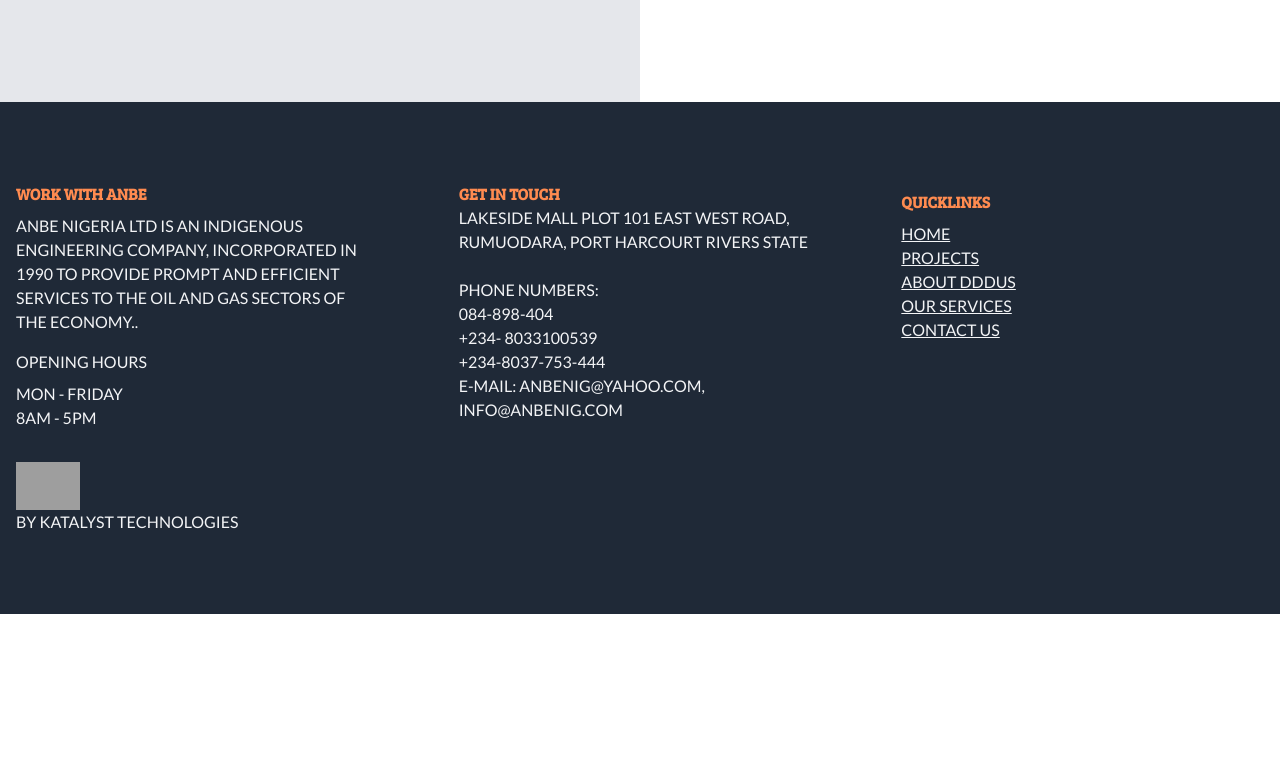
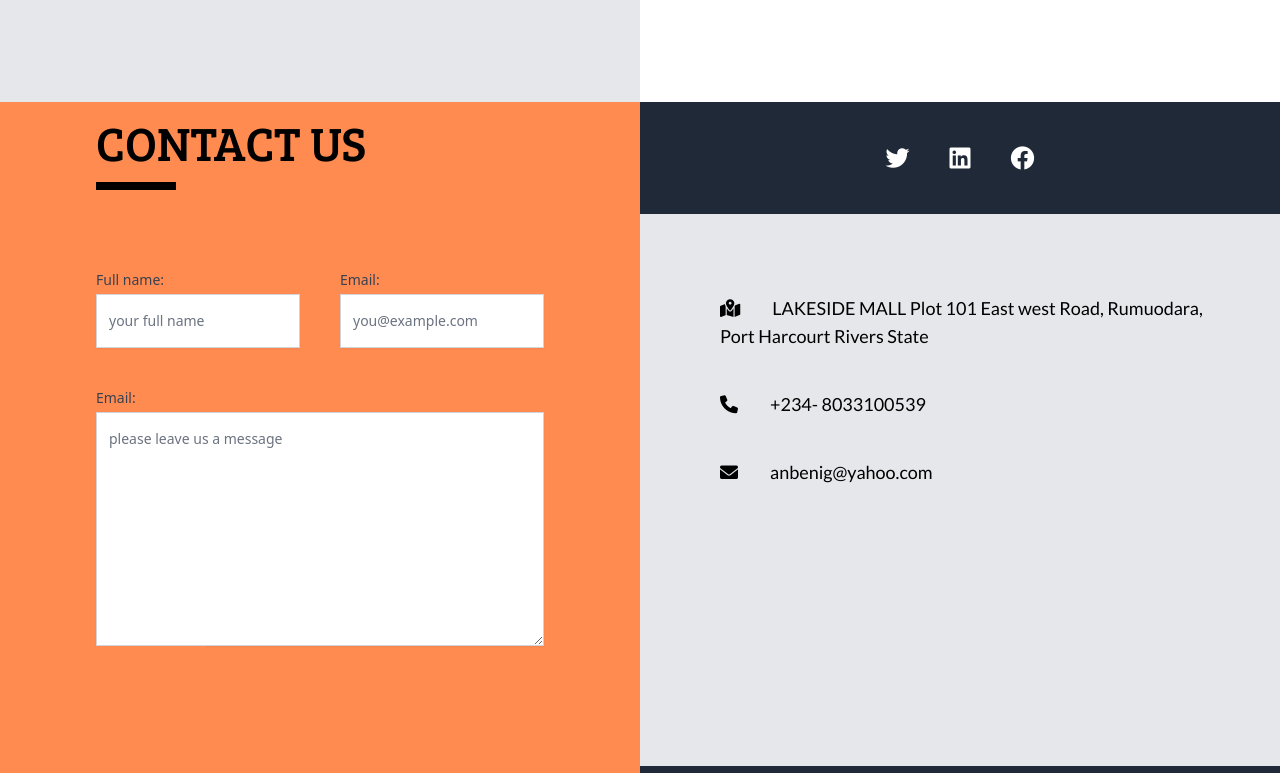
Before and after one commit to MadFury94/anbe, a Vue app: page /services in a window 1280 px wide. Shown: the part 2107-2880 px from the top of the page. Before the commit the page ends 2721 px from the top, so only its background shows below. Built offline with nearby package versions, Linux system fonts and the light colour scheme; grey boxes are pictures that could not be loaded; what prettier-plugin-tailwindcss would draw is missing.

Commit message:
Service Page (UPDATED)
Added Contact Area

```diff
--- a/src/pages/ServicesPage.vue
+++ b/src/pages/ServicesPage.vue
@@ -1,6 +1,7 @@
 <script setup>
 import What_we_do_best from "../Sections/what_we_do_best.vue";
 import JumboTronComponent from "../components/JumboTronComponent.vue";
+import ContactArea from "../layouts/ContactArea.vue";
 </script>
 <template>
   <main>
@@ -39,5 +40,6 @@ import JumboTronComponent from "../components/JumboTronComponent.vue";
         />
       </div>
     </div>
+    <ContactArea />
   </main>
 </template>
```
